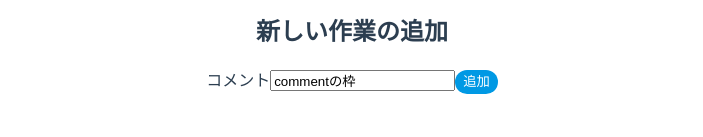
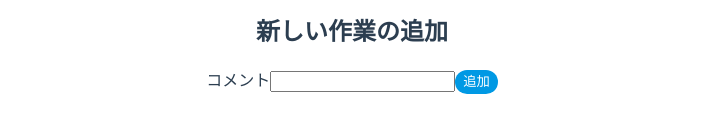
Before and after one commit to mb-c16h18n3scl31985/practice-vue, a Vue app: page / in a window 1280 px wide. Shown: the part 163-300 px from the top of the page, without its empty margins (288-991 px from the left). Built offline with nearby package versions, Linux system fonts and the light colour scheme.

Commit message:
Fix: デバッグ消し忘れ

```diff
--- a/src/App.vue
+++ b/src/App.vue
@@ -49,7 +49,7 @@ export default {
             todos: [],
 
             // コメント用の枠
-            comment: 'commentの枠',
+            comment: '',
 
             // 選択している options の value を記憶するためのデータ
             options: [
```
